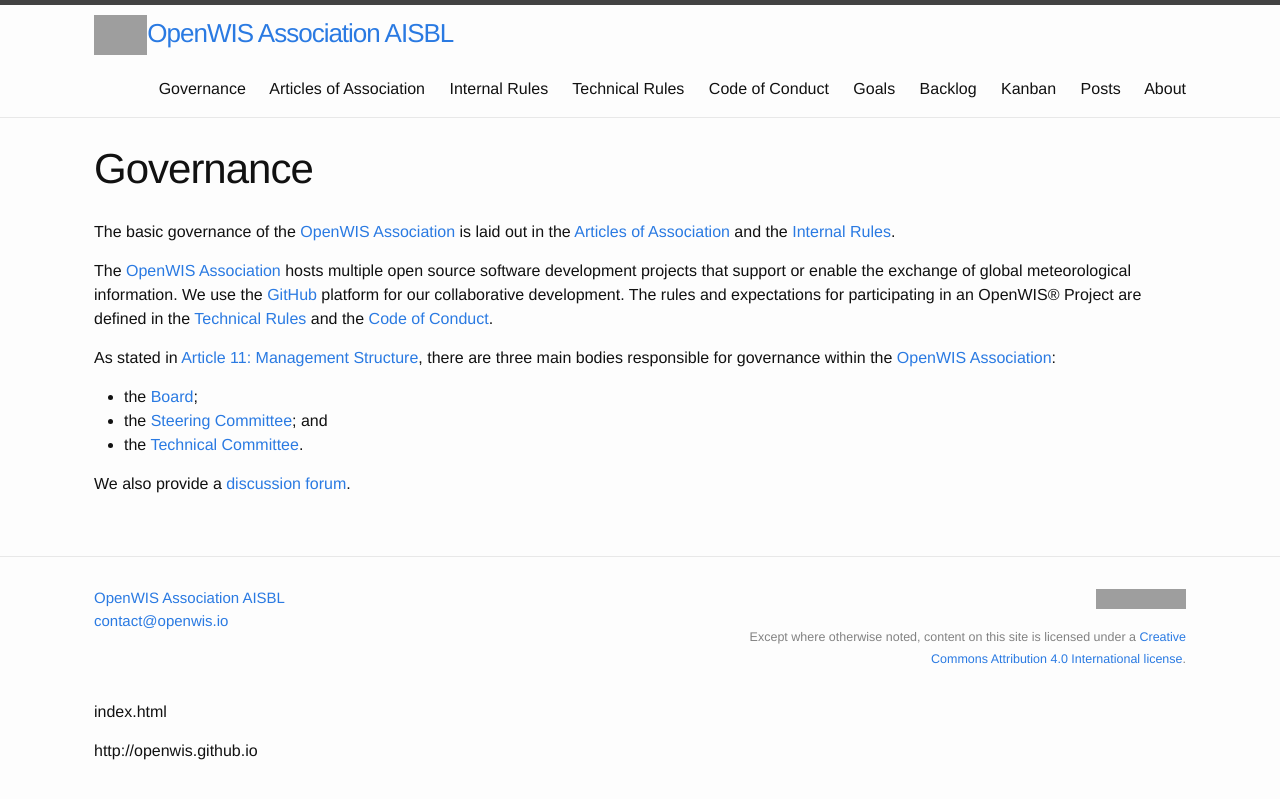
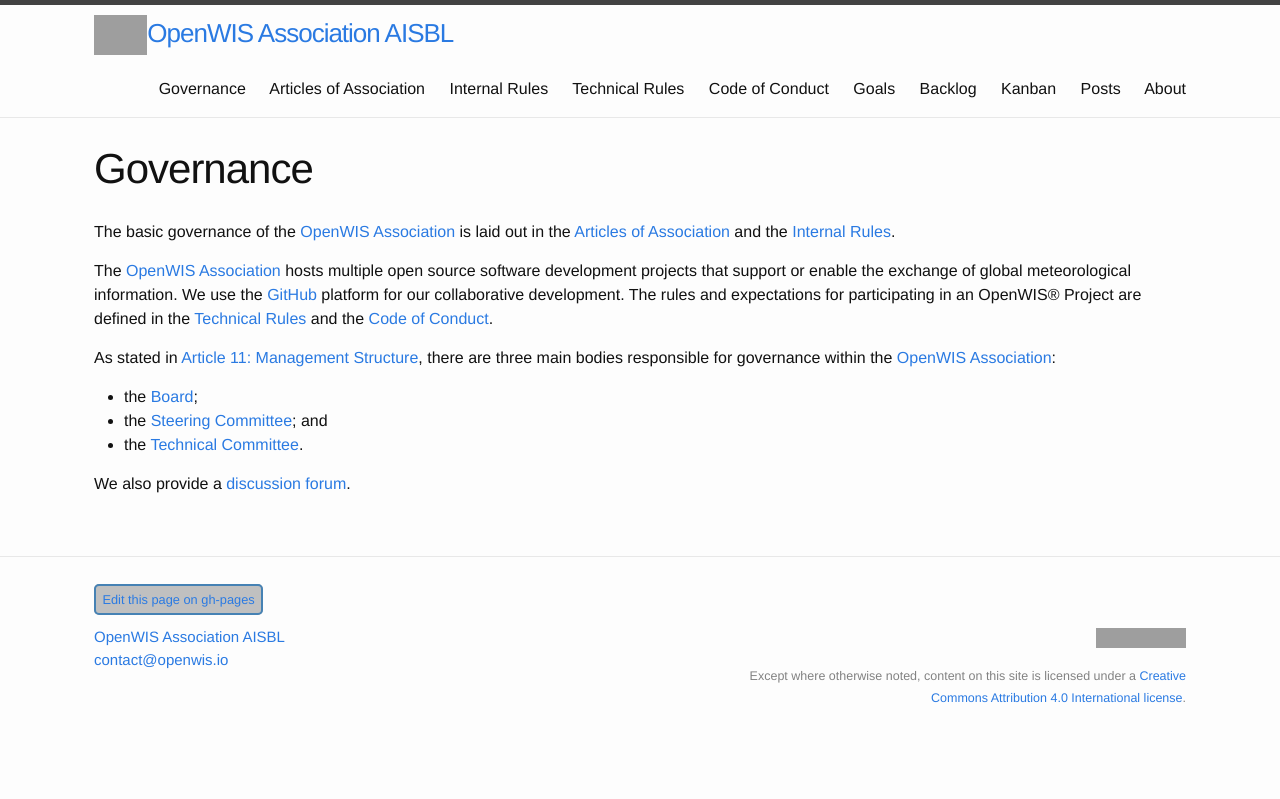
Before and after one commit to OpenWIS/openwis-documentation, a Jekyll site: the page built from index.html, in a window 1280 px wide. Shown: the top 799 px of the page. Built offline with Jekyll 4.4.1, drawn with Linux system fonts in a browser that asks for light colours; grey boxes are pictures that could not be loaded.

Commit message:
Edit page on gh-pages
A link now appears in the footer that opens the gh-pages page source for
editing in the GitHub editor .

```diff
--- a/_config.yml
+++ b/_config.yml
@@ -8,6 +8,9 @@
 # url: "http://openwis.io" # the base hostname & protocol for your site ... "http://openwis.io" will be the final location; "http://openwis.github.io" is a temporary path given gh-pages hosting
 # UNCOMMENT next line before publishing to GitHub!!!  REcomment to run local tests with Jekyll serve
 url: "http://openwis.github.io"
+
+# gh-pages-editor-url is the main part of the web address we need to link to the GitHub editor to edit the page directly in the gh-pages source
+gh-pages-editor-url: "https://github.com/OpenWIS/openwis-documentation/blob/gh-pages/"
 
 # Build settings
 markdown: kramdown
--- a/_includes/footer.html
+++ b/_includes/footer.html
@@ -1,6 +1,9 @@
 <footer class="site-footer">
 
   <div class="wrapper">
+    <div>
+      <p><a class="gh-pages-editor-link" href="{{ page.path | prepend: site.gh-pages-editor-url }}">Edit this page on gh-pages</a></p>
+    </div>
 
     <div class="footer-col-wrapper">
       <div class="footer-col footer-col-1">
@@ -16,12 +19,6 @@
       </div>
     </div>
 
-    <div>
-      <p>{{ page.path }}</p>
-      <p>{{ site.url }}</p>
-      <p>{{ baseurl }}</p>
-    </div>
-
   </div>
 
 </footer>
--- a/_sass/_base.scss
+++ b/_sass/_base.scss
@@ -277,3 +277,13 @@
  */
 .clear {clear: left;
     }
+
+/**
+  * gh-pages-editor-link - additional style defined by Paul Rogers to style the gh-pages-editor-link
+  */
+.gh-pages-editor-link {font-style: normal;
+        padding: 0.5em; font-size: 80%;
+        border-width: 0.2em; border-style: solid; border-color: SteelBlue;
+        background-color: Silver;
+        border-radius: 5px;
+        }
```
Also changed, not shown: _backlog/OpenWIS-Backlog-000166.md (+13 -2 lines).
